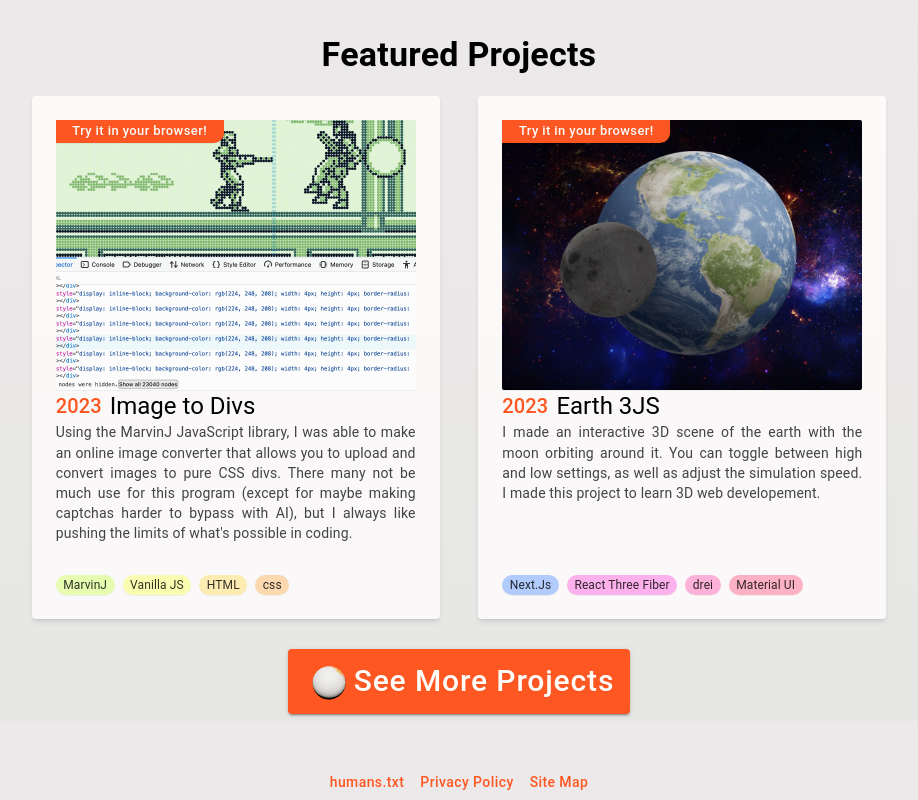
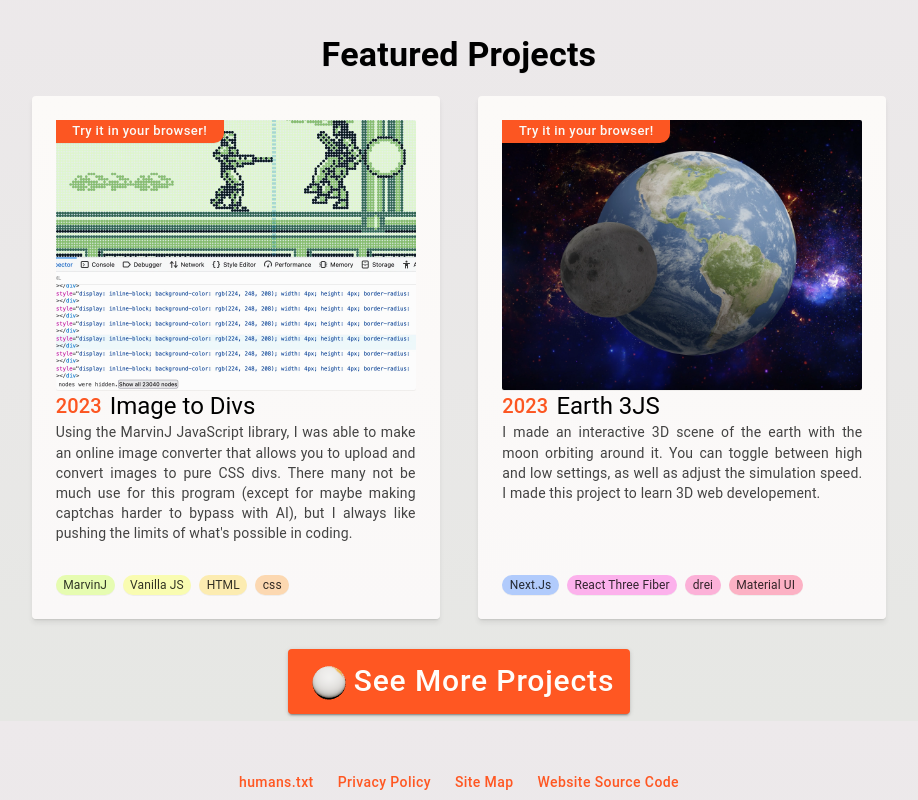
Before and after one commit to M-Valentino/M-Valentino_Node, a Next.js app: page / in a window 1280 px wide. Shown: the part 1679-2479 px from the top of the page, without its empty margins (181-1099 px from the left). Built offline with nearby package versions, Linux system fonts and the light colour scheme.

Commit message:
added website source code to footer

```diff
--- a/src/components/layout/footerComponents/footer.jsx
+++ b/src/components/layout/footerComponents/footer.jsx
@@ -1,6 +1,6 @@
 import React, { useState } from "react";
 import Link from "next/link";
-import { Button, Stack } from "@mui/material";
+import { Button, Grid } from "@mui/material";
 import { PrivacyPolicyDialog } from "./privacyPolicyDialog";
 
 /**
@@ -18,7 +18,8 @@ export const Footer = () => {
     setPrivacyPolicyOpen(false);
   };
   return (
-    <Stack direction="row" justifyContent="center">
+    <Grid container direction="row" justifyContent="center" spacing={1}>
+      <Grid item>
         <Button
           LinkComponent={Link}
           href="/humans.txt"
@@ -27,11 +28,17 @@ export const Footer = () => {
         >
           humans.txt
         </Button>
-      <Button onClick={() => setPrivacyPolicyOpen(true)}>Privacy Policy</Button>
+      </Grid>
+      <Grid item>
+        <Button onClick={() => setPrivacyPolicyOpen(true)}>
+          Privacy Policy
+        </Button>
         <PrivacyPolicyDialog
           handlePrivacyPolicyClose={handlePrivacyPolicyClose}
           privacyPolicyOpen={privacyPolicyOpen}
         />
+      </Grid>
+      <Grid item>
         <Button
           LinkComponent={Link}
           href="/sitemap.xml"
@@ -40,6 +47,17 @@ export const Footer = () => {
         >
           Site Map
         </Button>
-    </Stack>
+      </Grid>
+      <Grid item>
+        <Button
+          LinkComponent={Link}
+          href="https://github.com/M-Valentino/M-Valentino_NextJS"
+          target="_blank"
+          rel="noopener noreferrer"
+        >
+          Website Source Code
+        </Button>
+      </Grid>
+    </Grid>
   );
 };
```
Lines whose indentation alone changed are shown as unchanged.
